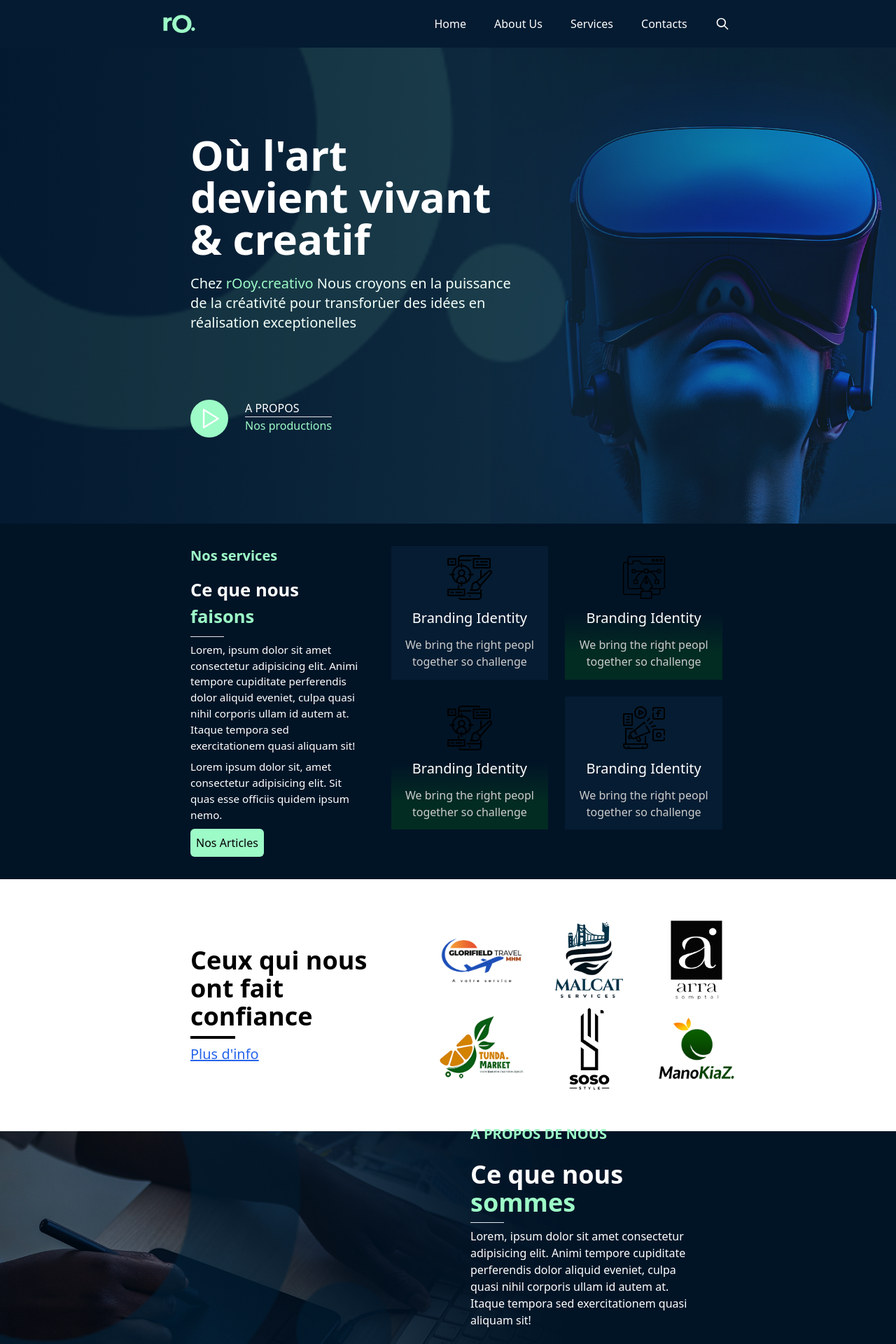
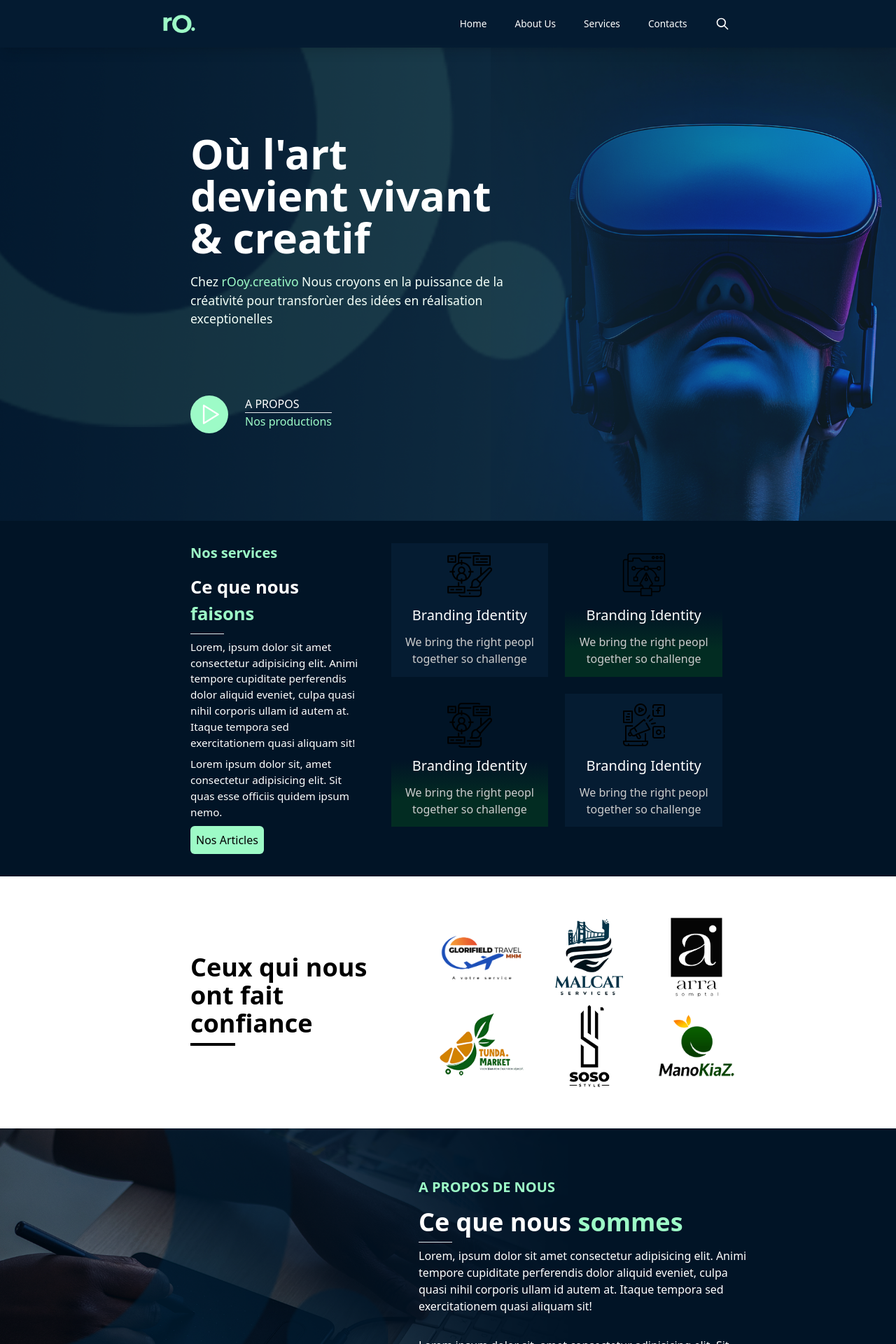
Before and after one commit to romeokany187/vite-deploy, a React (Vite) app: page / in a window 1280 px wide. Shown: the top 1920 px of the page at 70% size. Built offline with nearby package versions, Linux system fonts and the light colour scheme.

Commit message:
corrections

```diff
--- a/src/components/Banner.jsx
+++ b/src/components/Banner.jsx
@@ -9,6 +9,7 @@ const Banner = () => {
                 {
                     width: '100vw',
                     height: '85vh',
+                    marginTop: "4rem",
                     backgroundImage: `url(${banner})`,
                     backgroundRepeat: 'no-repeat',
                     backgroundPosition: 'center',
@@ -22,7 +23,7 @@ const Banner = () => {
             } >
                 <div className="w-[55%]">
                     <h1 className='text-white text-6xl font-extrabold mb-5'>Où l'art <br /> devient vivant <br /> & creatif</h1>
-                    <p className='text-[#f3fff8] text-xl mb-[6rem]'>Chez <span className='text-green'>r<span>O</span>oy.creativo</span> Nous croyons en la puissance de la créativité pour transforùer des idées en réalisation exceptionelles</p>
+                    <p className='text-[#f3fff8]  text-[1.1rem] mb-[6rem]'>Chez <span className='text-green'>r<span>O</span>oy.creativo</span> Nous croyons en la puissance de la créativité pour transforùer des idées en réalisation exceptionelles</p>
                     <div className="flex gap-6">
                         <div className="">
                             <svg xmlns="http://www.w3.org/2000/svg" class="icon icon-tabler icon-tabler-player-play bg-green rounded-full p-2" width="54" height="54" viewBox="0 0 24 24" stroke-width="1.5" stroke="#ffffff" fill="none" stroke-linecap="round" stroke-linejoin="round">
--- a/src/components/Faisons.jsx
+++ b/src/components/Faisons.jsx
@@ -8,7 +8,7 @@ const Faisons = () => {
         <div className="" style={
                 {
                     width: '100vw',
-                    height: '50vh',
+                    height: '53vh',
                     backgroundImage: `url(${rectangle})`,
                     backgroundRepeat: 'no-repeat',
                     backgroundPosition: 'center',
@@ -20,8 +20,8 @@ const Faisons = () => {
                     paddingLeft: '25rem',
                 }
             }>
-                <div className="px-[17rem] ">
-                    <p className='text-xl text-green font-semibold mt-8 mb-6'>A PROPOS DE NOUS</p>
+                <div className="w-[55%] pt-[1rem] ">
+                    <p className='text-xl text-green font-semibold mt-8 mb-4'>A PROPOS DE NOUS</p>
                     <h2 className='text-4xl text-white font-bold mb-2'>Ce que nous <span className='text-green'>sommes</span></h2>
                     <hr className='w-12  h-2' />
                     <p className='text-white text-[1rem]  mb-8'>Lorem, ipsum dolor sit amet consectetur adipisicing elit. Animi tempore cupiditate perferendis dolor aliquid eveniet, culpa quasi nihil corporis ullam id autem at. Itaque tempora sed exercitationem quasi aliquam sit!</p>
--- a/src/components/NavBar.jsx
+++ b/src/components/NavBar.jsx
@@ -5,14 +5,14 @@ const NavBar = (
     {className}
 ) => {
   return (
-    <div className={`bg-secondary bg-opacity-95 w-full shadow-lg px-[8rem] py-4 flex justify-center m-auto items-center ${className} `}>
+    <div className={`bg-secondary bg-opacity-95 w-full shadow-lg px-[8rem] py-4 flex justify-center m-auto items-center  ${className} `}>
         <div className="logo w-[5%] "><img src={logo1} alt="" /></div>
         <div className="menu flex flex-row gap-10 w-[75%] justify-end items-center">
-            <div className="text-white text-[1rem] cursor-pointer ">Home</div>
-            <div className="text-white text-[1rem] cursor-pointer">About Us</div>
-            <div className="text-white text-[1rem] cursor-pointer">Services</div>
-            <div className="text-white text-[1rem] cursor-pointer">Contacts</div>
-            <div className="text-white text-[1rem] cursor-pointer"><svg xmlns="http://www.w3.org/2000/svg" className="h-5 w-5" fill="none" viewBox="0 0 24 24" stroke="currentColor"><path strokeLinecap="round" strokeLinejoin="round" strokeWidth="2" d="M21 21l-6-6m2-5a7 7 0 11-14 0 7 7 0 0114 0z" /></svg></div>
+            <div className="text-white text-[0.85rem] cursor-pointer ">Home</div>
+            <div className="text-white text-[0.85rem] cursor-pointer">About Us</div>
+            <div className="text-white text-[0.85rem] cursor-pointer">Services</div>
+            <div className="text-white text-[0.85rem] cursor-pointer">Contacts</div>
+            <div className="text-white text-[0.85rem] cursor-pointer"><svg xmlns="http://www.w3.org/2000/svg" className="h-5 w-5" fill="none" viewBox="0 0 24 24" stroke="currentColor"><path strokeLinecap="round" strokeLinejoin="round" strokeWidth="2" d="M21 21l-6-6m2-5a7 7 0 11-14 0 7 7 0 0114 0z" /></svg></div>
         </div>
     </div>
   )
--- a/src/components/Partenaires.jsx
+++ b/src/components/Partenaires.jsx
@@ -13,7 +13,6 @@ const Partenaires = () => {
                 <div className="w-[40%] ">
                     <h1 className='text-4xl font-extrabold mb-2'>Ceux qui nous ont fait confiance</h1>
                     <hr className='w-16  border-2 border-black mb-2' />
-                    <p className='text-xl text-blue-600 underline cursor-pointer'>Plus d'info</p>
                 </div>
                 <div className=" grid grid-cols-[repeat(3,40%)] grid-rows-[repeat(2,50%)]  ">
                     <img src={glori} className='w-[8rem]' />
--- a/src/pages/home.jsx
+++ b/src/pages/home.jsx
@@ -9,7 +9,7 @@ import Footer from '../components/Footer'
 const home = () => {
   return (
     <div className='bg-primary overflow-x-hidden'>
-        <NavBar/>
+        <NavBar className={`top-0 left-0 fixed `}/>
         <Banner/>
         <Nous/>
         <Partenaires/>
```
